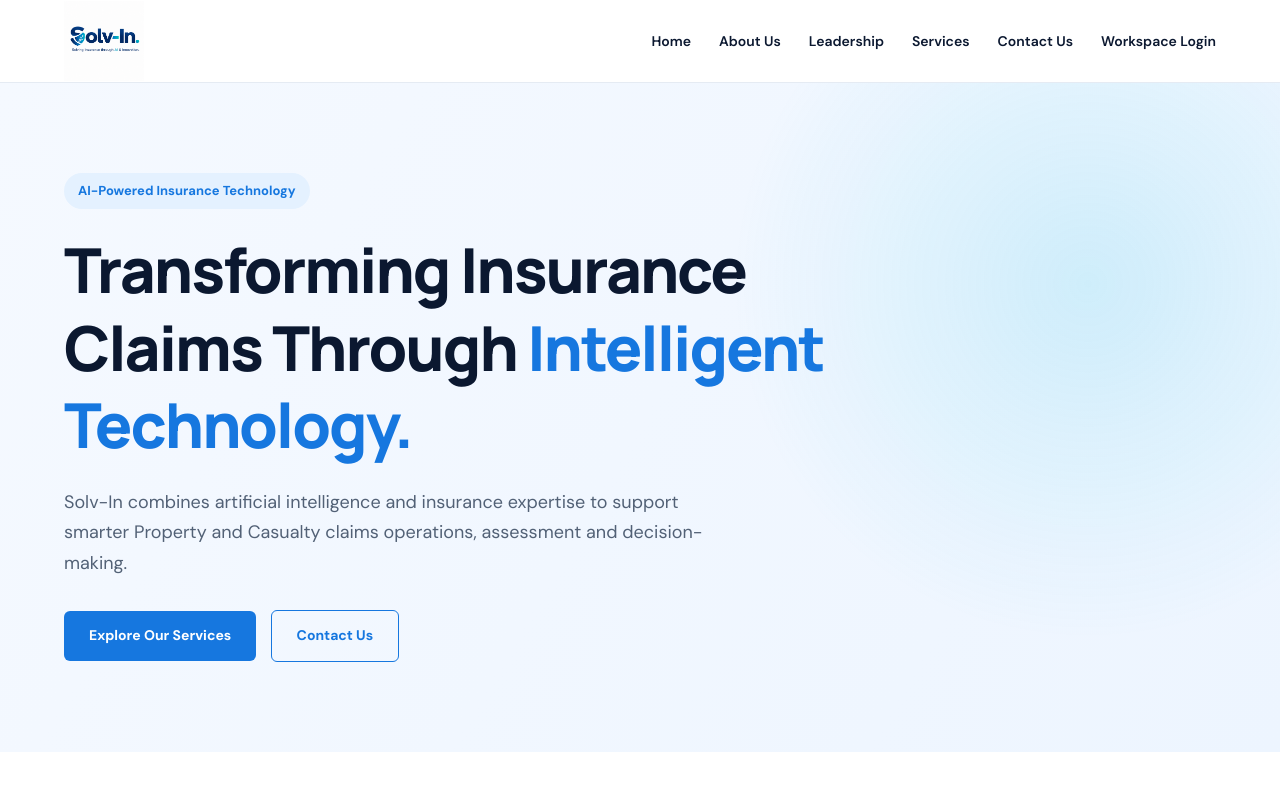
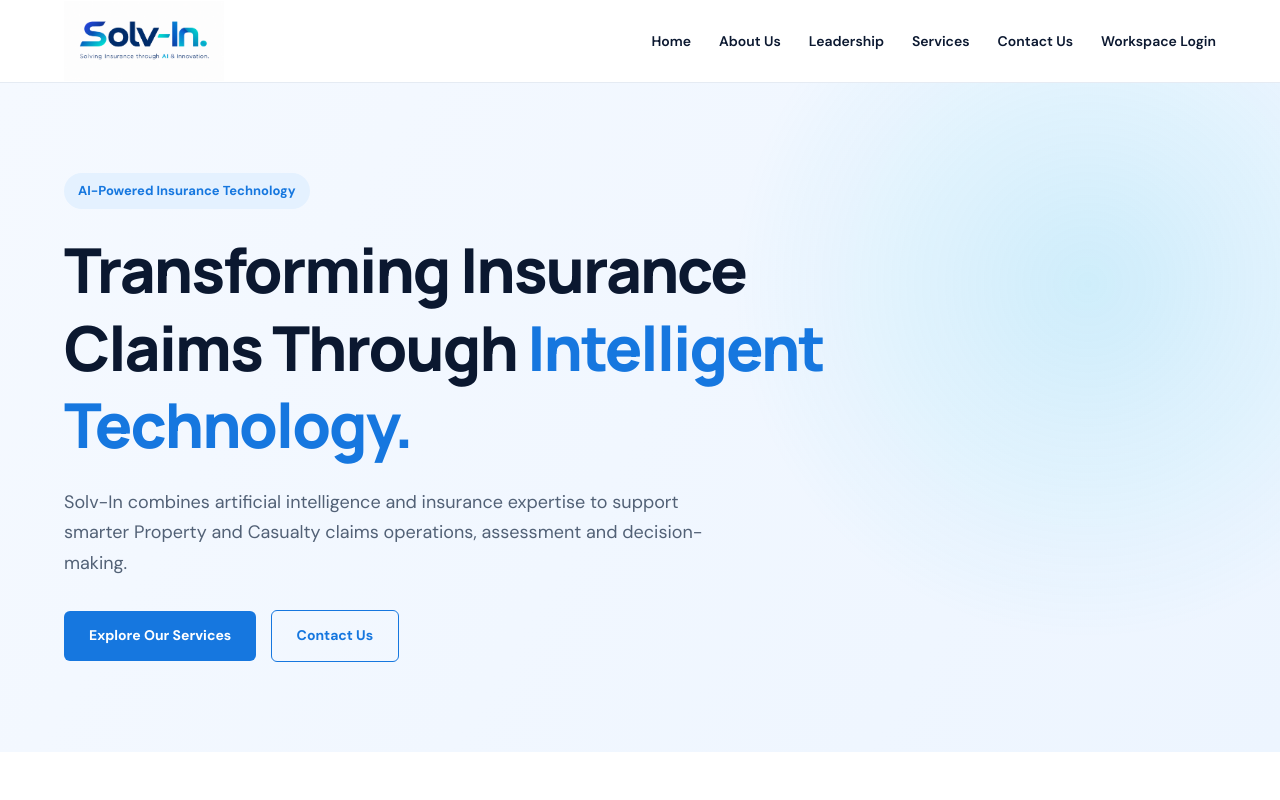
Before and after one commit to InsuredA113/Solv-In, a plain HTML site: page index.html in a window 1280 px wide. Shown: the top 800 px of the page. Drawn offline with Linux system fonts and the light colour scheme.

Commit message:
Update index.html

```diff
--- a/index.html
+++ b/index.html
@@ -600,7 +600,7 @@ Solv-In Log
     <div class="container navbar">
 
       <a href="#home" class="logo">
-        <img src="Solv-in-logo.png.png" alt="Solv-In Company Logo">
+        <img src="SolvinLogo.png" alt="Solv-In Company Logo">
       </a>
 
       <button class="menu-toggle" id="menu-toggle"
@@ -922,7 +922,7 @@ Solv-In Log
 
         <div>
           <a href="#home" class="footer-logo">
-            <img src="Solv-in-logo.png.png"
+            <img src="SolvinLogo.png"
               alt="Solv-In Company Logo">
           </a>
 
```
